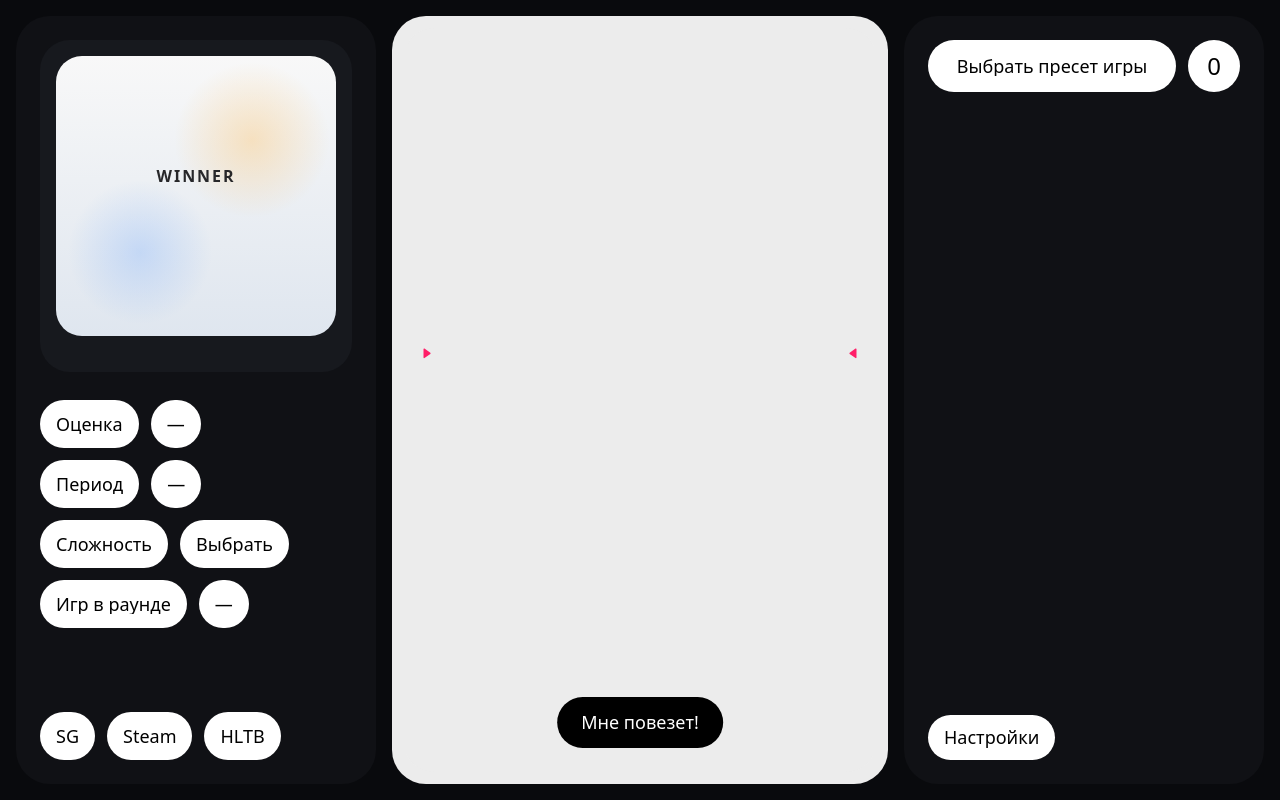
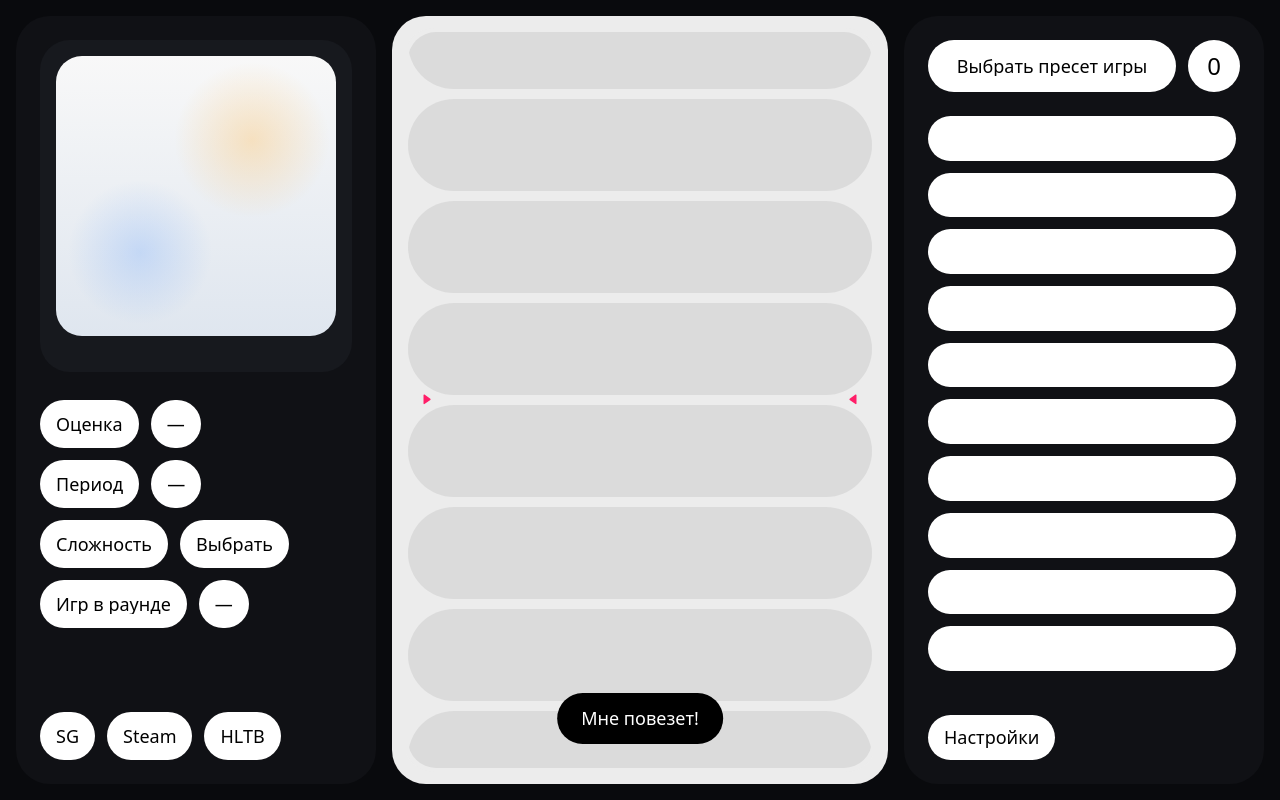
Before and after one commit to qwekee1/game-roulette-ui, a React (Vite) app: page / in a window 1280 px wide. Built offline with nearby package versions, Linux system fonts and the light colour scheme.

Commit message:
Update App.tsx

```diff
--- a/src/App.tsx
+++ b/src/App.tsx
@@ -50,10 +50,11 @@ type GameEntry = {
 
 const database = rawDatabase as RawDatabase;
 const DIFFICULTIES: Difficulty[] = ['Легкая', 'Нормальная', 'Сложная'];
+
 const LANE_ITEM_HEIGHT = 92;
 const STEP_GAP = 10;
 const STEP_DISTANCE = LANE_ITEM_HEIGHT + STEP_GAP;
-const VISIBLE_ROWS = 7;
+const VISIBLE_ROWS = 8;
 const WINNER_ROW_INDEX = 3;
 const SPIN_OVERSHOOT = 22;
 const VISIBLE_TRACK_HEIGHT =
@@ -159,6 +160,13 @@ function getHltbButtonHref(game: GameEntry | null): string {
   return buildSearchUrl('https://howlongtobeat.com/?q=', game?.title ?? '');
 }
 
+function getPlaceholderRows(count: number): Array<{ id: string; title: string }> {
+  return Array.from({ length: count }, (_, index) => ({
+    id: `placeholder-${index}`,
+    title: '',
+  }));
+}
+
 export default function GameRouletteUI() {
   const [gamesDb] = useState<GameEntry[]>(() => getGamesDb());
   const [spinPool, setSpinPool] = useState<GameEntry[]>([]);
@@ -166,6 +174,7 @@ export default function GameRouletteUI() {
   const [difficulty, setDifficulty] = useState<Difficulty | null>(null);
   const [isDifficultyOpen, setIsDifficultyOpen] = useState(false);
   const [isSpinning, setIsSpinning] = useState(false);
+  const [hasSpun, setHasSpun] = useState(false);
   const [centerIndex, setCenterIndex] = useState(0);
   const [spinTranslate, setSpinTranslate] = useState(0);
   const [spinTransition, setSpinTransition] = useState('none');
@@ -188,9 +197,8 @@ export default function GameRouletteUI() {
   const tickTimeoutsRef = useRef<Array<ReturnType<typeof window.setTimeout>>>([]);
 
   const repeatedSpinPool = useMemo(() => {
-    const base = spinPool.length > 0 ? spinPool : [];
-    if (base.length === 0) return [];
-    return Array.from({ length: 80 }, (_, index) => base[index % base.length]);
+    if (spinPool.length === 0) return [];
+    return Array.from({ length: 80 }, (_, index) => spinPool[index % spinPool.length]);
   }, [spinPool]);
 
   useEffect(() => {
@@ -218,7 +226,8 @@ export default function GameRouletteUI() {
     return buildVisibleGames(repeatedSpinPool, centerIndex);
   }, [centerIndex, repeatedSpinPool]);
 
-  const laneGames = spinSequence ?? visibleGames;
+  const placeholderCenterRows = useMemo(() => getPlaceholderRows(VISIBLE_ROWS), []);
+  const laneGames = hasSpun ? spinSequence ?? visibleGames : placeholderCenterRows;
 
   const getAudioContext = () => {
     const audioWindow = window as Window & { webkitAudioContext?: AudioContextCtor };
@@ -330,6 +339,7 @@ export default function GameRouletteUI() {
     const duration = 5600 + totalSteps * 70;
     const sequence = buildSpinSequence(repeatedPool, spinStartIndex, totalSteps);
 
+    setHasSpun(true);
     setSpinPool(newRoundGames);
     setSelectedGame(null);
     setCenterIndex(spinStartIndex);
@@ -367,6 +377,9 @@ export default function GameRouletteUI() {
     }, duration);
   };
 
+  const rightColumnItems = hasSpun ? spinPool : [];
+  const rightPlaceholders = !hasSpun ? getPlaceholderRows(SPIN_POOL_SIZE) : [];
+
   return (
     <div
       className="relative h-screen w-screen overflow-hidden bg-[#090a0d] text-white"
@@ -382,7 +395,7 @@ export default function GameRouletteUI() {
                 <div className="flex aspect-square items-center justify-center bg-[radial-gradient(circle_at_70%_30%,rgba(255,190,92,0.35),transparent_28%),radial-gradient(circle_at_30%_70%,rgba(93,157,255,0.25),transparent_26%),linear-gradient(180deg,#f8f8f8,#dfe6ef)]">
                   <div className="text-center text-zinc-800">
                     <div className="px-4 text-[14px] font-black leading-[1.15] tracking-[0.12em] xl:text-[16px]">
-                      {selectedGame?.title?.toUpperCase() ?? 'WINNER'}
+                      {selectedGame?.title?.toUpperCase() ?? ''}
                     </div>
                     <div className="mt-2 whitespace-nowrap text-[10px] font-semibold tracking-[0.38em] text-zinc-600 xl:text-[12px]">
                       {selectedGame ? 'WINNER' : ''}
@@ -440,7 +453,7 @@ export default function GameRouletteUI() {
               </div>
             </div>
 
-            <InfoRow label="Игр в раунде" value={spinPool.length > 0 ? String(spinPool.length) : '—'} />
+            <InfoRow label="Игр в раунде" value={hasSpun ? String(spinPool.length) : '—'} />
           </div>
 
           <div className="mt-auto pt-5">
@@ -465,8 +478,8 @@ export default function GameRouletteUI() {
         </aside>
 
         <main className="min-w-0 flex-1 rounded-[34px] bg-[#ececec] p-3">
-          <div className="relative flex h-full min-h-0 flex-col rounded-[30px] bg-[#ececec] px-1 pb-[84px] pt-1 xl:pb-[96px]">
-            <div className="relative min-h-0 flex-1 overflow-hidden rounded-[28px]">
+          <div className="relative h-full rounded-[30px] bg-[#ececec] px-1 py-1">
+            <div className="relative h-full overflow-hidden rounded-[28px]">
               <div className="pointer-events-none absolute inset-x-0 top-1/2 z-10 -translate-y-1/2">
                 <div className="relative h-[92px]">
                   <div className="absolute left-2 top-1/2 -translate-y-1/2">
@@ -483,7 +496,10 @@ export default function GameRouletteUI() {
                 </div>
               </div>
 
-              <div className="absolute inset-x-0 top-1/2 overflow-hidden -translate-y-1/2" style={{ height: `${VISIBLE_TRACK_HEIGHT}px` }}>
+              <div
+                className="absolute inset-x-0 top-1/2 overflow-hidden -translate-y-1/2"
+                style={{ height: `${VISIBLE_TRACK_HEIGHT}px` }}
+              >
                 <div
                   className="flex flex-col gap-[10px]"
                   style={{
@@ -515,16 +531,16 @@ export default function GameRouletteUI() {
                   })}
                 </div>
               </div>
-            </div>
 
               <button
                 type="button"
                 onClick={handleSpin}
                 disabled={isSpinning}
-              className="absolute bottom-5 left-1/2 z-20 -translate-x-1/2 whitespace-nowrap rounded-full bg-black px-5 py-2.5 text-[16px] font-medium text-white transition hover:scale-[1.02] disabled:cursor-not-allowed disabled:opacity-80 xl:bottom-6 xl:px-6 xl:py-3 xl:text-[18px]"
+                className="absolute bottom-6 left-1/2 z-20 -translate-x-1/2 whitespace-nowrap rounded-full bg-black px-5 py-2.5 text-[16px] font-medium text-white transition hover:scale-[1.02] disabled:cursor-not-allowed disabled:opacity-80 xl:px-6 xl:py-3 xl:text-[18px]"
               >
                 {isSpinning ? 'Крутим...' : 'Мне повезет!'}
               </button>
+            </div>
           </div>
         </main>
 
@@ -573,13 +589,26 @@ export default function GameRouletteUI() {
 
           <div className="min-h-0 flex-1 overflow-y-auto pr-1">
             <div className="space-y-2.5 xl:space-y-3">
-              {spinPool.map((game, index) => (
+              {!hasSpun &&
+                rightPlaceholders.map((item) => (
                   <div
+                    key={item.id}
+                    className="w-full rounded-full bg-white py-2.5 pl-7 pr-4 text-left text-[16px] font-medium text-black xl:py-3 xl:pl-8 xl:pr-5 xl:text-[18px]"
+                  >
+                    <span className="block truncate leading-[1.15]">&nbsp;</span>
+                  </div>
+                ))}
+
+              {hasSpun &&
+                rightColumnItems.map((game, index) => (
+                  <button
                     key={`${game.id}-${index}`}
-                  className="w-full truncate whitespace-nowrap rounded-full bg-white py-2.5 pl-7 pr-4 text-left text-[16px] font-medium text-black xl:py-3 xl:pl-8 xl:pr-5 xl:text-[18px]"
+                    type="button"
+                    onClick={() => setSelectedGame(game)}
+                    className="w-full truncate whitespace-nowrap rounded-full bg-white py-2.5 pl-7 pr-4 text-left text-[16px] font-medium text-black transition hover:translate-x-1 xl:py-3 xl:pl-8 xl:pr-5 xl:text-[18px]"
                   >
                     <span className="block truncate leading-[1.15]">{game.title}</span>
-                </div>
+                  </button>
                 ))}
             </div>
           </div>
```
Lines whose indentation alone changed are shown as unchanged.
